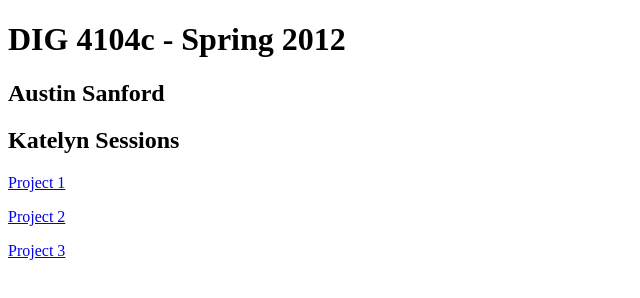
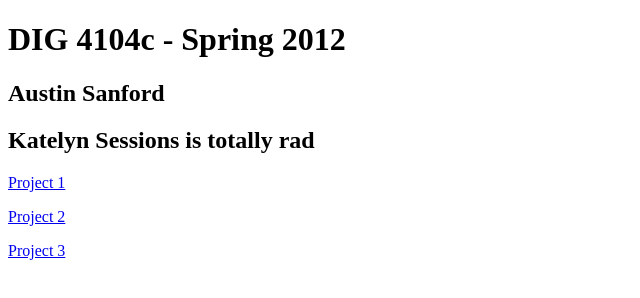
Before and after one commit to asanford/Project_3, a plain HTML site: page index.html in a window 1280 px wide. Shown: the whole page, without its empty margins (0-640 px from the left). Drawn offline with Linux system fonts and the light colour scheme.

Commit message:
Update index.html

```diff
--- a/index.html
+++ b/index.html
@@ -20,7 +20,7 @@
 
     <h1>DIG 4104c - Spring 2012</h1>
     <h2>Austin Sanford</h2>
-    <h2>Katelyn Sessions</h2>
+    <h2>Katelyn Sessions is totally rad</h2>
     <p>
       <a href = "project1/project1.html">Project 1</a>
     </p>
```
